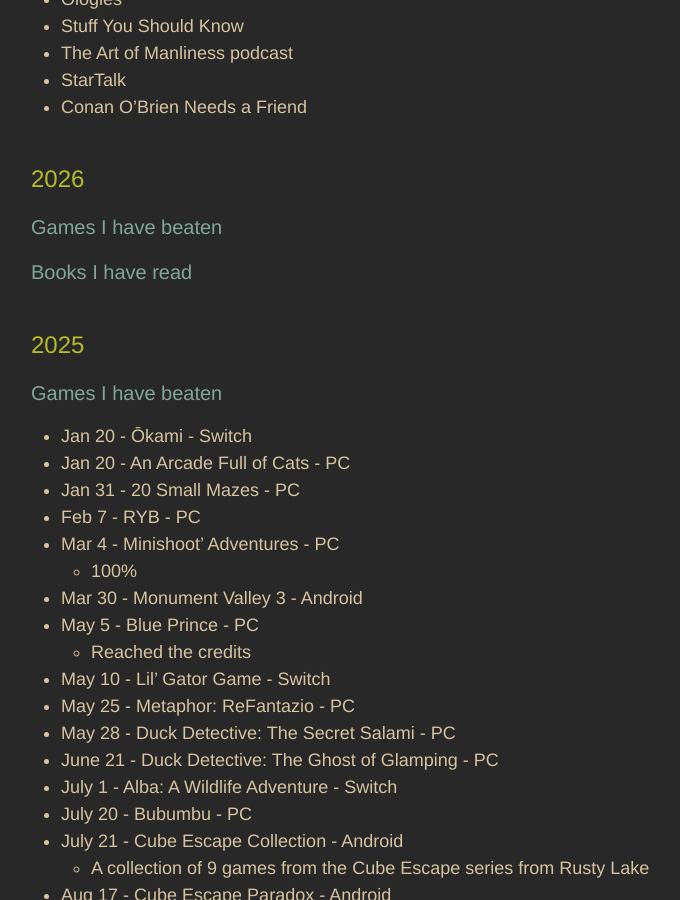
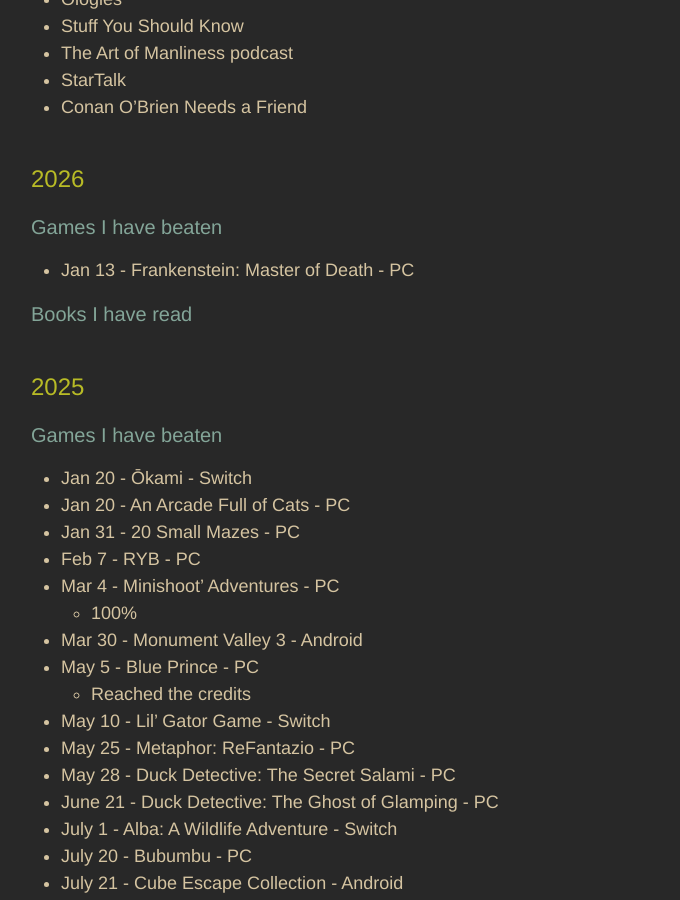
Before and after one commit to adkinsrs/sadkins_site, a Jekyll site: the page built from misc.md, in a window 1280 px wide and 900 px high, scrolled down 356 px. Shown: the whole window, without its empty margins (239-919 px from the left). Built offline with Jekyll 4.4.1, drawn with Linux system fonts in a browser that asks for light colours.

Commit message:
beat a game

```diff
--- a/misc.md
+++ b/misc.md
@@ -19,6 +19,8 @@
 ## 2026
 
 ### Games I have beaten
+
+* Jan 13 - Frankenstein: Master of Death - PC
 
 ### Books I have read
 
```
